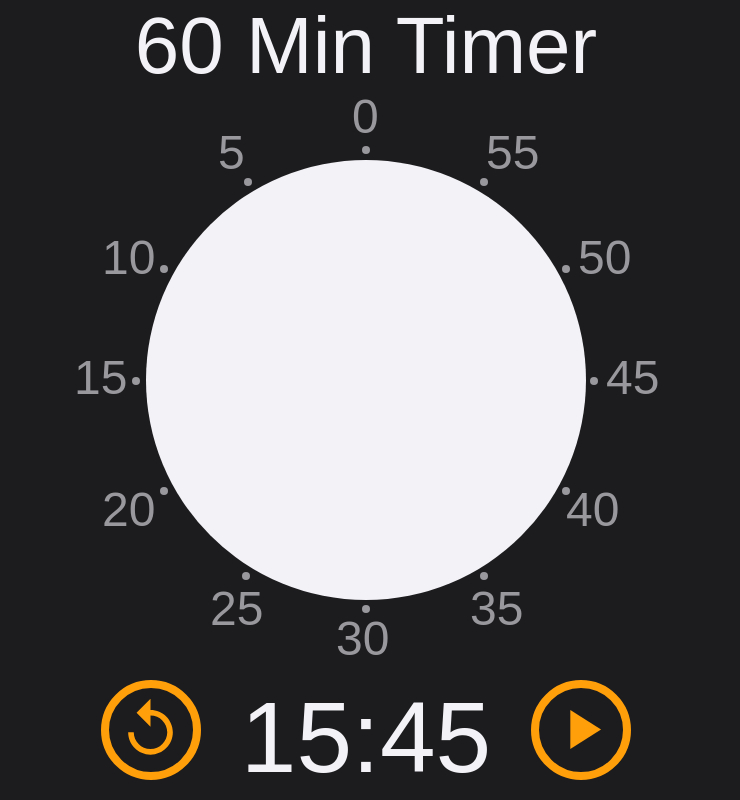
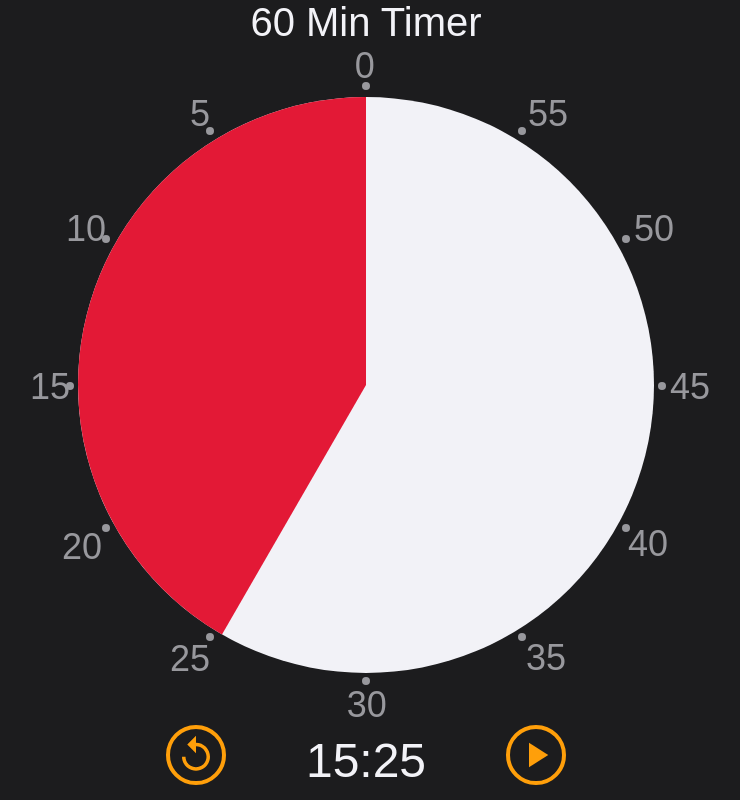
Before and after one commit to TroyTae/time-timer, a website built with webpack: page docs/index.html in a window 1280 px wide. Shown: the whole page, without its empty margins (274-1014 px from the left). Built offline with nearby package versions, Linux system fonts and the light colour scheme.

Commit message:
Redesign

```diff
--- a/docs/index.html
+++ b/docs/index.html
@@ -1,5 +1,5 @@
 <!DOCTYPE html><html lang="en"><head><title>Time Timer</title><base href="./"><meta charset="UTF-8"><meta name="viewport" content="width=device-width,initial-scale=1,minimum-scale=1,maximum-scale=5"><meta name="robots" content="index,follow"><meta name="author" content="TroyTae"><meta name="keywords" content="time,timer,life,management"><meta name="description" content="Our mission is to improve lives through the visual measurement and management of time. -TIME TIMER-"><link rel="shortcut icon" href="favicon.ico"><style type="text/css">a,abbr,acronym,address,applet,article,aside,audio,b,big,blockquote,body,canvas,caption,center,cite,code,dd,del,details,dfn,div,dl,dt,em,embed,fieldset,figcaption,figure,footer,form,h1,h2,h3,h4,h5,h6,header,hgroup,html,i,iframe,img,ins,kbd,label,legend,li,mark,menu,nav,object,ol,output,p,pre,q,ruby,s,samp,section,small,span,strike,strong,sub,summary,sup,table,tbody,td,tfoot,th,thead,time,tr,tt,u,ul,var,video{margin:0;padding:0;border:0;font:inherit;vertical-align:baseline}article,aside,details,figcaption,figure,footer,header,hgroup,menu,nav,section{display:block}body,html{font-size:16px;font-family:Apple SD Gothic Neo,arial,sans-serif}ol,ul{list-style:none}blockquote,q{quotes:none}blockquote:after,blockquote:before,q:after,q:before{content:none}table{border-collapse:collapse;border-spacing:0}html{touch-action:manipulation}button{padding:0;outline:none;border:none;background:none}body{background-color:#1c1c1e}
-#app{margin:0 auto;width:100vh;height:100vh}#app>.header{height:10%;color:#f2f2f7;font-size:10vh;text-align:center}@media (max-aspect-ratio:1/1){#app{padding-top:calc(50vh - 50%);width:100vw;height:100vw}#app>.header{font-size:10vw}}
-#clock{position:relative;overflow:hidden;height:75%}#clock>.circle{width:55%;padding-top:55%;border-radius:50%;margin:10% auto;background-color:#f2f2f7}#clock>.dot{position:absolute;width:1%;padding-top:1%;border-radius:50%;background-color:#98989d}#clock>.dot.m0{top:11%;left:49.5%}#clock>.dot.m5{top:16.25%;left:34.75%}#clock>.dot.m10{top:30.75%;left:24.25%}#clock>.dot.m15{top:49.5%;left:20.75%}#clock>.dot.m20{top:67.75%;left:24.25%}#clock>.dot.m25{top:82%;left:34.5%}#clock>.dot.m30{top:87.5%;left:49.5%}#clock>.dot.m35{top:82%;left:64.25%}#clock>.dot.m40{top:67.75%;left:74.5%}#clock>.dot.m45{top:49.5%;left:78%}#clock>.dot.m50{top:30.75%;left:74.5%}#clock>.dot.m55{top:16.25%;left:64.25%}#clock>.min{position:absolute;font-size:6vh;color:#98989d;transition:color .1s ease}#clock>.min:active{color:#f2f2f7}#clock>.min.m0{top:1.5%;left:48.25%}#clock>.min.m5{top:7.5%;left:31.5%}#clock>.min.m10{top:25%;left:17%}#clock>.min.m15{top:45%;left:13.5%}#clock>.min.m20{top:67%;left:17%}#clock>.min.m25{top:83.5%;left:30.5%}#clock>.min.m30{top:88.5%;left:46.25%}#clock>.min.m35{top:83.5%;left:63%}#clock>.min.m40{top:67%;left:75%}#clock>.min.m45{top:45%;left:80%}#clock>.min.m50{top:25%;left:76.5%}#clock>.min.m55{top:7.5%;left:65%}@media (max-aspect-ratio:1/1){#clock>.min{font-size:6vw}}
-#timer{text-align:center;height:12.5%}#timer>.btn,#timer>.time{vertical-align:top}#timer>.time{color:#f2f2f7;font-size:12.5vh}#timer>.btn{width:12.5%;height:100%;border-radius:50%;border:1vh solid #ff9f0a;background:no-repeat 50%/80%;transition:opacity .1s ease}#timer>.btn:active{opacity:.6}#timer>.btn.reset{margin-right:5%;background-image:url(dbe46d43df8faa9c38858322a6798096.svg)}#timer>.btn.start{margin-left:5%;background-image:url(824851d97cb8a6ec369a05854035df81.svg)}#timer>.btn.pause{margin-left:5%;background-image:url(b45f06017709937cdd01bf21062ef415.svg)}@media (max-aspect-ratio:1/1){#timer>.time{font-size:12.5vw}#timer>.btn{border-width:1vw}}
-</style></head><body><article id="app"><header class="header">60 Min Timer</header><section id="clock"><div class="circle"></div></section><footer id="timer"></footer></article><script type="text/javascript" src="main.926aaf02aff645d5535d.js"></script></body></html>
+#app{margin:0 auto;width:100vh;height:100vh}#app>.header{color:#f2f2f7;font-size:5vh;text-align:center}@media (max-aspect-ratio:1/1){#app{padding-top:calc(50vh - 50%);width:100vw;height:100vw}#app>.header{font-size:5vw}}
+#clock{position:relative;overflow:hidden}#clock>.circle{position:relative;width:72vh;height:72vh;border-radius:50%;margin:6.5% auto;background-color:#f2f2f7}#clock>.circle>canvas{position:absolute;top:0;left:0}#clock>.dot{position:absolute;width:1%;padding-top:1%;border-radius:50%;background-color:#98989d}#clock>.dot.m0{top:5.5%;left:49.5%}#clock>.dot.m5{top:12%;left:30%}#clock>.dot.m10{top:28%;left:17%}#clock>.dot.m15{top:49.5%;left:12.5%}#clock>.dot.m20{top:70.5%;left:17%}#clock>.dot.m25{top:86.5%;left:30%}#clock>.dot.m30{top:93%;left:49.5%}#clock>.dot.m35{top:86.5%;left:69%}#clock>.dot.m40{top:70.5%;left:82%}#clock>.dot.m45{top:49.5%;left:86.5%}#clock>.dot.m50{top:28%;left:82%}#clock>.dot.m55{top:12%;left:69%}#clock>.min{position:absolute;font-size:4.5vh;color:#98989d;transition:color .1s ease}#clock>.min.m0{top:0;left:48.6%}#clock>.min.m5{top:7%;left:28%}#clock>.min.m10{top:24%;left:12.5%}#clock>.min.m15{top:47.25%;left:8%}#clock>.min.m20{top:70.75%;left:12%}#clock>.min.m25{top:87.25%;left:25.5%}#clock>.min.m30{top:94%;left:47.6%}#clock>.min.m35{top:87%;left:70%}#clock>.min.m40{top:70.25%;left:82.75%}#clock>.min.m45{top:47.25%;left:88%}#clock>.min.m50{top:24%;left:83.5%}#clock>.min.m55{top:7%;left:70.25%}@media (max-aspect-ratio:1/1){#clock>.circle{width:72vw;height:72vw}#clock>.min{font-size:4.5vw}}
+#timer{text-align:center}#timer>.btn,#timer>.time{vertical-align:bottom}#timer>.time{color:#f2f2f7;font-size:6vh;line-height:1}#timer>.btn{width:7.5vh;height:7.5vh;border-radius:50%;border:.5vh solid #ff9f0a;background:no-repeat 50%/80%;transition:opacity .1s ease}#timer>.btn:active{opacity:.6}#timer>.btn.reset{margin-right:10%;background-image:url(dbe46d43df8faa9c38858322a6798096.svg)}#timer>.btn.start{margin-left:10%;background-image:url(824851d97cb8a6ec369a05854035df81.svg)}#timer>.btn.pause{margin-left:10%;background-image:url(b45f06017709937cdd01bf21062ef415.svg)}@media (max-aspect-ratio:1/1){#timer>.time{font-size:6vw}#timer>.btn{width:7.5vw;height:7.5vw;border-width:.5vw}}
+</style></head><body><article id="app"><header class="header">60 Min Timer</header><section id="clock"><div class="circle"></div></section><footer id="timer"></footer></article><script type="text/javascript" src="main.f4cc510ee5fc7bd694b5.js"></script></body></html>
--- a/src/clock/clock.scss
+++ b/src/clock/clock.scss
@@ -1,15 +1,23 @@
 @import '../variable';
+
+$clock-size: 72;
+$min-font-size: 4.5;
 
 #clock {
   position: relative;
   overflow: hidden;
-  height: 75%;
   > .circle {
-    width: 55%;
-    padding-top: 55%;
+    position: relative;
+    width: $clock-size + vh;
+    height: $clock-size + vh;
     border-radius: 50%;
-    margin: 10% auto;
+    margin: 6.5% auto;
     background-color: $white;
+    > canvas {
+      position: absolute;
+      top: 0;
+      left: 0;
+    }
   }
   > .dot {
     position: absolute;
@@ -17,42 +25,45 @@
     padding-top: 1%;
     border-radius: 50%;
     background-color: $gray;
-    &.m0 { top: 11%; left: 49.5%; }
-    &.m5 { top: 16.25%; left: 34.75%; }
-    &.m10 { top: 30.75%; left: 24.25%; }
-    &.m15 { top: 49.5%; left: 20.75%; }
-    &.m20 { top: 67.75%; left: 24.25%; }
-    &.m25 { top: 82%; left: 34.5%; }
-    &.m30 { top: 87.5%; left: 49.5%; }
-    &.m35 { top: 82%; left: 64.25%; }
-    &.m40 { top: 67.75%; left: 74.5%; }
-    &.m45 { top: 49.5%; left: 78%; }
-    &.m50 { top: 30.75%; left: 74.5%; }
-    &.m55 { top: 16.25%; left: 64.25%; }
+    &.m0 { top: 5.5%; left: 49.5%; }
+    &.m5 { top: 12%; left: 30%; }
+    &.m10 { top: 28%; left: 17%; }
+    &.m15 { top: 49.5%; left: 12.5%; }
+    &.m20 { top: 70.5%; left: 17%; }
+    &.m25 { top: 86.5%; left: 30%; }
+    &.m30 { top: 93%; left: 49.5%; }
+    &.m35 { top: 86.5%; left: 69%; }
+    &.m40 { top: 70.5%; left: 82%; }
+    &.m45 { top: 49.5%; left: 86.5%; }
+    &.m50 { top: 28%; left: 82%; }
+    &.m55 { top: 12%; left: 69%; }
   }
   > .min {
     position: absolute;
-    font-size: 6vh;
+    font-size: $min-font-size + vh;
     color: $gray;
     transition: color 100ms ease;
-    &:active { color: $white; }
-    &.m0 { top: 1.5%; left: 48.25%; }
-    &.m5 { top: 7.5%; left: 31.5%; }
-    &.m10 { top: 25%; left: 17%; }
-    &.m15 { top: 45%; left: 13.5%; }
-    &.m20 { top: 67%; left: 17%; }
-    &.m25 { top: 83.5%; left: 30.5%; }
-    &.m30 { top: 88.5%; left: 46.25%; }
-    &.m35 { top: 83.5%; left: 63%; }
-    &.m40 { top: 67%; left: 75%; }
-    &.m45 { top: 45%; left: 80%; }
-    &.m50 { top: 25%; left: 76.5%; }
-    &.m55 { top: 7.5%; left: 65%; }
+    &.m0 { top: 0; left: 48.6%; }
+    &.m5 { top: 7%; left: 28%; }
+    &.m10 { top: 24%; left: 12.5%; }
+    &.m15 { top: 47.25%; left: 8%; }
+    &.m20 { top: 70.75%; left: 12%; }
+    &.m25 { top: 87.25%; left: 25.5%; }
+    &.m30 { top: 94%; left: 47.6%; }
+    &.m35 { top: 87%; left: 70%; }
+    &.m40 { top: 70.25%; left: 82.75%; }
+    &.m45 { top: 47.25%; left: 88%; }
+    &.m50 { top: 24%; left: 83.5%; }
+    &.m55 { top: 7%; left: 70.25%; }
   }
 
   @media (max-aspect-ratio: 1/1) {
+    > .circle {
+      width: $clock-size + vw;
+      height: $clock-size + vw;
+    }
     > .min {
-      font-size: 6vw;
+      font-size: $min-font-size + vw;
     }
   }
 }
--- a/src/clock/clock.ts
+++ b/src/clock/clock.ts
@@ -3,8 +3,8 @@ import './clock.scss';
 const clock = document.getElementById('clock');
 
 if (clock) {
+  // Minute Display
   const temp = document.createElement('div');
-
   Array(12).fill(null).forEach((v, i) => {
     const min = i * 5;
     // Insert minute dot
@@ -12,11 +12,48 @@ if (clock) {
     const dot = temp.children[0];
     clock.appendChild(dot);
     // Insert minute hand
-    temp.innerHTML = `<button class="min m${min}">${min}</button>`;
+    temp.innerHTML = `<span class="min m${min}">${min}</span>`;
     const hand = temp.children[0];
     hand.addEventListener('click', () => {
       console.log('Click Minute Hand');
     });
     clock.appendChild(hand);
   });
+
+  // Canvas Fill Control
+  const circle = clock.querySelector('.circle');
+
+  if (circle) {
+    const canvas = document.createElement('canvas');
+    const resize = () => {
+      canvas.width = circle.clientWidth;
+      canvas.height = circle.clientHeight;
+    };
+    resize();
+
+    const context = canvas.getContext('2d');
+    if (context) {
+      const draw = () => {
+        context.fillStyle = '#E31936';
+        context.beginPath();
+        context.arc(
+            canvas.width / 2,
+            canvas.height / 2,
+            canvas.width / 2,
+            Math.PI / 2 * 3,
+            Math.PI / 3 * 2,
+            true
+        );
+        context.lineTo(canvas.width / 2, canvas.height / 2);
+        context.closePath();
+        context.fill();
+      };
+      window.addEventListener('resize', () => {
+        resize();
+        draw();
+      });
+      circle.appendChild(canvas);
+      draw();
+    }
+  }
 }
--- a/src/index.scss
+++ b/src/index.scss
@@ -5,9 +5,8 @@
   width: 100vh;
   height: 100vh;
   > .header {
-    height: 10%;
     color: $white;
-    font-size: 10vh;
+    font-size: 5vh;
     text-align: center;
   }
 
@@ -16,7 +15,7 @@
     width: 100vw;
     height: 100vw;
     > .header {
-      font-size: 10vw;
+      font-size: 5vw;
     }
   }
 }
--- a/src/timer/timer.scss
+++ b/src/timer/timer.scss
@@ -1,42 +1,46 @@
 @import '../variable';
+
+$margin-of-button: 10%;
 
 #timer {
   text-align: center;
-  height: 12.5%;
   > .time, > .btn {
-    vertical-align: top;
+    vertical-align: bottom;
   }
   > .time {
     color: $white;
-    font-size: 12.5vh;
+    font-size: 6vh;
+    line-height: 1;
   }
   > .btn {
-    width: 12.5%;
-    height: 100%;
+    width: 7.5vh;
+    height: 7.5vh;
     border-radius: 50%;
-    border: 1vh solid $orange;
+    border: 0.5vh solid $orange;
     background: no-repeat 50% / 80%;
     transition: opacity 100ms ease;
     &:active { opacity: 0.6; }
     &.reset {
-      margin-right: 5%;
+      margin-right: $margin-of-button;
       background-image: url(./images/replay.svg);
     }
     &.start {
-      margin-left: 5%;
+      margin-left: $margin-of-button;
       background-image: url(./images/start.svg);
     }
     &.pause {
-      margin-left: 5%;
+      margin-left: $margin-of-button;
       background-image: url(./images/pause.svg);
     }
   }
   @media (max-aspect-ratio: 1/1) {
     > .time {
-      font-size: 12.5vw;
+      font-size: 6vw;
     }
     > .btn {
-      border-width: 1vw;
+      width: 7.5vw;
+      height: 7.5vw;
+      border-width: 0.5vw;
     }
   }
 }
--- a/src/timer/timer.ts
+++ b/src/timer/timer.ts
@@ -13,20 +13,10 @@ if (timer) {
   });
   timer.appendChild(reset);
 
-  // Minute Text
-  temp.innerHTML = '<span class="time min">15</span>';
-  const min = temp.children[0];
-  timer.appendChild(min);
-
-  // Colon Text
-  temp.innerHTML = '<span class="time colon">:</span>';
-  const colon = temp.children[0];
-  timer.appendChild(colon);
-
-  // Sec Text
-  temp.innerHTML = '<span class="time sec">45</span>';
-  const sec = temp.children[0];
-  timer.appendChild(sec);
+  // Time Text
+  temp.innerHTML = '<span class="time">15:25</span>';
+  const time = temp.children[0];
+  timer.appendChild(time);
 
   // Reset Button
   temp.innerHTML = '<button class="btn start"></button>';
```
Also changed, not shown: 2 other files.
